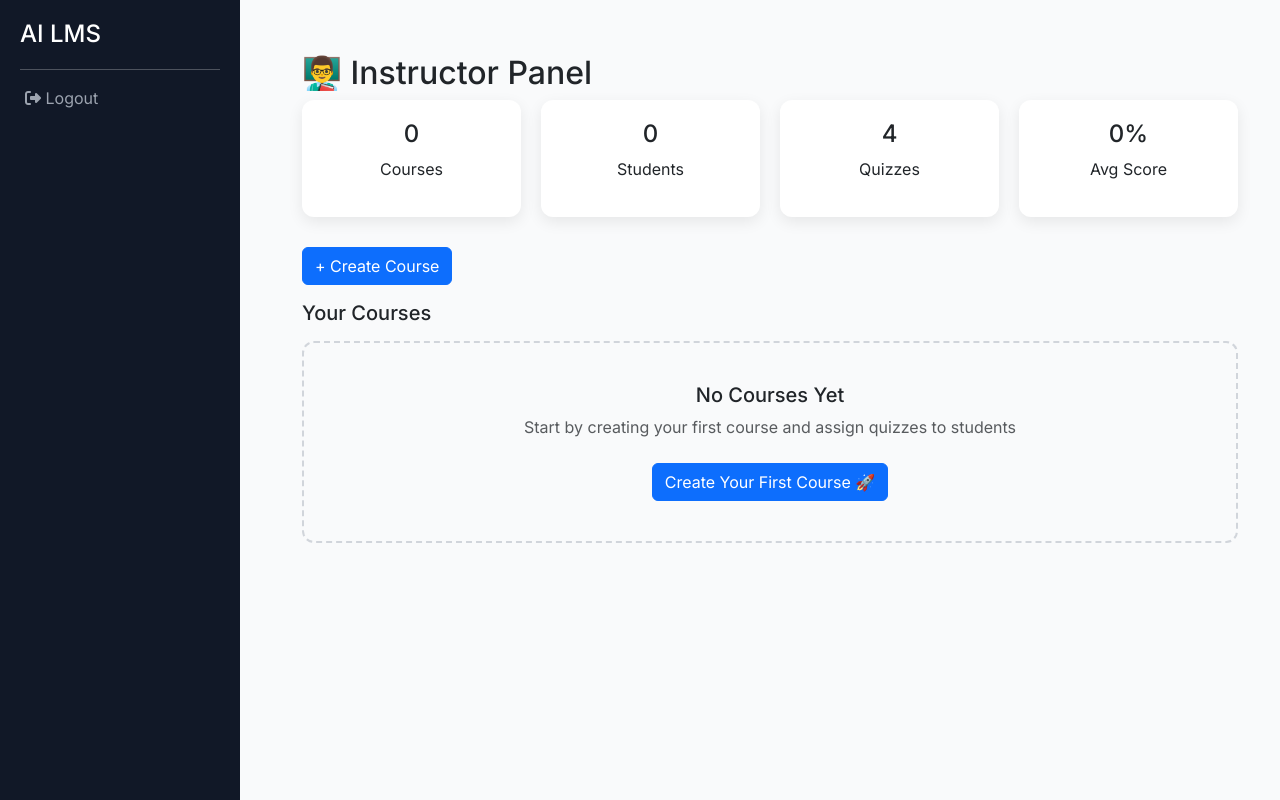
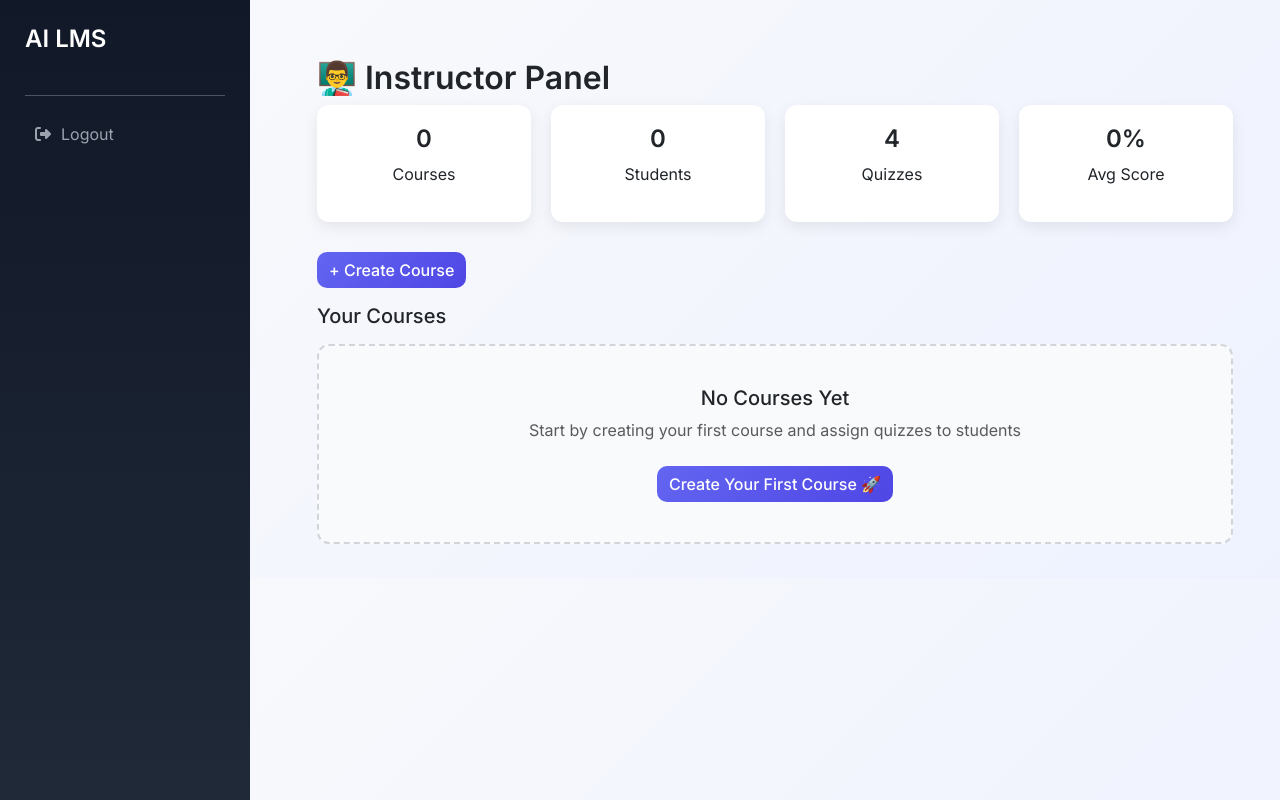
Before and after one commit to manishh-18/ai_learning_ecosystem, a Django app: page /instructor/ in a window 1280 px wide. Run offline with Django 5.2, Linux system fonts and the light colour scheme; a user stored in the database is signed in; data comes from the database, SQL or seed files in the repository; both versions use the stored data as it was after the commit; data that the repository does not hold is empty.

Commit message:
Improved UI

```diff
--- a/templates/accounts/login.html
+++ b/templates/accounts/login.html
@@ -32,7 +32,7 @@
 <div class="container d-flex justify-content-center align-items-center" style="height:100vh;">
 
 
-    <div class="card shadow p-4" style="width:400px;">
+    <div class="card glass shadow p-4" style="width:400px;">
 
         <h3 class="text-center mb-3">Welcome Back</h3>
 
--- a/templates/accounts/register.html
+++ b/templates/accounts/register.html
@@ -40,7 +40,7 @@
 
 <div class="container d-flex justify-content-center align-items-center" style="height:100vh;">
 
-    <div class="card shadow p-4" style="width:420px;">
+    <div class="card glass shadow p-4" style="width:420px;">
 
         <h3 class="text-center mb-3">Create Account</h3>
 
--- a/templates/assessments/result.html
+++ b/templates/assessments/result.html
@@ -5,7 +5,7 @@
 <h2 class="text-success mb-4">Score: {{ score }}/{{ total }}</h2>
 
 {% for r in results %}
-<div class="card p-3 mb-3 shadow-sm">
+<div class="card glass p-3 mb-3 shadow-sm">
 
     <p><b>{{ r.question }}</b></p>
     <p>{{ r.result }}</p>
--- a/templates/assessments/view_quiz.html
+++ b/templates/assessments/view_quiz.html
@@ -8,7 +8,7 @@
     {% csrf_token %}
 
     {% for q in quiz.questions %}
-    <div class="card p-3 mb-3 shadow-sm">
+    <div class="card glass p-3 mb-3 shadow-sm">
         <p><b>{{ forloop.counter }}. {{ q.question }}</b></p>
 
         {% for opt in q.options %}
--- a/templates/base.html
+++ b/templates/base.html
@@ -13,72 +13,125 @@
     <link rel="stylesheet" href="https://cdnjs.cloudflare.com/ajax/libs/font-awesome/6.4.0/css/all.min.css">
 
     <style>
+        * {
+    transition: all 0.2s ease-in-out;
+}
 body {
     font-family: 'Inter', sans-serif;
-            background-color: #F9FAFB;
+    background: linear-gradient(135deg, #f9fafb, #eef2ff);
 }
 
+/* SIDEBAR */
 .sidebar {
-            width: 240px;
+    width: 250px;
     height: 100vh;
     position: fixed;
-            background: #111827;
+    background: linear-gradient(180deg, #111827, #1f2937);
     color: white;
-            padding: 20px;
+    padding: 25px;
+    display: flex;
+    flex-direction: column;
 }
 
 .sidebar h4 {
-            margin-bottom: 20px;
+    font-weight: 600;
+    margin-bottom: 25px;
 }
 
 .sidebar a {
     color: #9CA3AF;
-            display: block;
-            margin-bottom: 15px;
+    display: flex;
+    align-items: center;
+    gap: 10px;
+    padding: 10px;
+    border-radius: 8px;
     text-decoration: none;
-            padding-left: 5px;
-            transition: 0.2s;
+    transition: 0.3s;
 }
 
 .sidebar a:hover {
+    background: rgba(255,255,255,0.08);
     color: white;
 }
 
 .sidebar .active {
+    background: #6366F1;
     color: white;
-            font-weight: 600;
-            border-left: 3px solid #6366F1;
-            padding-left: 10px;
+    font-weight: 500;
 }
 
+/* CONTENT */
 .content {
-            margin-left: 260px;
-            padding: 30px;
+    margin-left: 270px;
+    padding: 35px;
 }
 
-        .card {
-            border-radius: 12px;
+/* CARD DESIGN */
+.card, .doc-card, .quiz-card, .course-card {
+    border-radius: 16px;
+    border: none;
+    background: white;
+    box-shadow: 0 10px 30px rgba(0,0,0,0.08);
     transition: 0.3s;
 }
 
-        .card:hover {
-            transform: translateY(-5px);
+.card:hover,
+.doc-card:hover,
+.quiz-card:hover,
+.course-card:hover {
+    transform: translateY(-5px) scale(1.01);
 }
 
-        /* MESSAGE UI */
-        .alert-wrapper {
-            position: fixed;
-            top: 20px;
-            left: 55%;
-            transform: translateX(-50%);
-            width: 50%;
-            z-index: 9999;
+/* BUTTONS */
+.btn {
+    border-radius: 10px;
+    font-weight: 500;
 }
 
-        .custom-alert {
+.btn-primary {
+    background: linear-gradient(135deg, #6366F1, #4F46E5);
+    border: none;
+}
+
+.btn-primary:hover {
+    opacity: 0.9;
+}
+
+/* HEADINGS */
+h2, h3, h4 {
+    font-weight: 600;
+}
+
+/* BADGES */
+.badge {
+    border-radius: 8px;
+    padding: 6px 10px;
+}
+
+.btn:hover {
+    transform: translateY(-2px);
+}
+.glass {
+    background: rgba(255,255,255,0.6);
+    backdrop-filter: blur(12px);
+    border-radius: 16px;
+}
+
+/* INPUT */
+input, textarea, select {
+    border-radius: 10px !important;
+    border: 1px solid #ddd !important;
+    padding: 10px !important;
+}
+
+
+/* SCROLLBAR */
+::-webkit-scrollbar {
+    width: 6px;
+}
+::-webkit-scrollbar-thumb {
+    background: #c7d2fe;
     border-radius: 10px;
-            text-align: center;
-            box-shadow: 0 5px 15px rgba(0,0,0,0.1);
 }
 </style>
 </head>
@@ -180,6 +233,16 @@ setTimeout(() => {
 </script>
 
 <script src="https://cdn.jsdelivr.net/npm/bootstrap@5.3.0/dist/js/bootstrap.bundle.min.js"></script>
-
+<script>
+document.querySelectorAll("form").forEach(form => {
+    form.addEventListener("submit", function () {
+        const btn = form.querySelector("button[type='submit']");
+        if (btn) {
+            btn.disabled = true;
+            btn.innerHTML = "Processing... ⏳";
+        }
+    });
+});
+</script>
 </body>
 </html>
--- a/templates/courses/course_list.html
+++ b/templates/courses/course_list.html
@@ -8,7 +8,7 @@
 
 {% for course in courses %}
     <div class="col-md-4">
-        <div class="card p-3 shadow-sm mb-3">
+        <div class="card glass p-3 shadow-sm mb-3">
             <h5>{{ course.title }}</h5>
             <p>{{ course.description|truncatewords:15 }}</p>
             <p><small>Instructor: {{ course.instructor }}</small></p>
--- a/templates/courses/create_course.html
+++ b/templates/courses/create_course.html
@@ -43,7 +43,7 @@
 
 <div class="course-container mt-5">
 
-    <div class="course-card">
+    <div class="course-card glass ">
 
         <h3 class="mb-2">📚 Create New Course</h3>
         <p class="text-muted mb-4">
--- a/templates/documents/summary.html
+++ b/templates/documents/summary.html
@@ -6,7 +6,7 @@
 
     <h3>{{ doc.title }}</h3>
 
-    <div class="summary-card mt-3">
+    <div class="summary-card glass mt-3">
         {% for line in doc.ai_summary.splitlines %}
             {% if line %}
                 <p>• {{ line }}</p>
--- a/templates/documents/upload.html
+++ b/templates/documents/upload.html
@@ -48,7 +48,7 @@
 
 <div class="upload-container mt-5">
 
-    <div class="upload-card">
+    <div class="upload-card glass ">
 
         <h3 class="text-center mb-3">📄 Upload Document</h3>
         <p class="text-center text-muted">Upload your study material and generate AI quizzes</p>
--- a/templates/home.html
+++ b/templates/home.html
@@ -61,7 +61,7 @@
 
         <!-- Student -->
         <div class="col-md-3 m-2">
-            <div class="card-custom text-center">
+            <div class="card-custom glass text-center">
                 <i class="fas fa-user-graduate fa-2x mb-3 text-primary"></i>
                 <h4>Student</h4>
                 <p>Learn, attempt quizzes, and get AI feedback</p>
@@ -73,7 +73,7 @@
 
         <!-- Instructor -->
         <div class="col-md-3 m-2">
-            <div class="card-custom text-center">
+            <div class="card-custom glass text-center">
                 <i class="fas fa-chalkboard-teacher fa-2x mb-3 text-success"></i>
                 <h4>Instructor</h4>
                 <p>Create courses, upload content, and manage students</p>
@@ -85,7 +85,7 @@
 
         <!-- Admin -->
         <div class="col-md-3 m-2">
-            <div class="card-custom text-center">
+            <div class="card-custom glass text-center">
                 <i class="fas fa-user-shield fa-2x mb-3 text-danger"></i>
                 <h4>Admin</h4>
                 <p>Monitor system, analytics, and manage platform</p>
--- a/templates/instructor/course_students.html
+++ b/templates/instructor/course_students.html
@@ -72,7 +72,7 @@
     <div id="studentList">
 
     {% for s in students %}
-    <div class="student-card student-item">
+    <div class="student-card glass student-item">
 
         <div class="d-flex justify-content-between">
             <h6>{{ s.name }}</h6>
--- a/templates/instructor/dashboard.html
+++ b/templates/instructor/dashboard.html
@@ -42,22 +42,22 @@
     <!-- Stats -->
     <div class="stat-box">
 
-        <div class="stat-card">
+        <div class="stat-card glass ">
             <h4>{{ total_courses }}</h4>
             <p>Courses</p>
         </div>
 
-        <div class="stat-card">
+        <div class="glass stat-card">
             <h4>{{ total_students }}</h4>
             <p>Students</p>
         </div>
 
-        <div class="stat-card">
+        <div class="glass stat-card">
             <h4>{{ total_quizzes }}</h4>
             <p>Quizzes</p>
         </div>
 
-        <div class="stat-card">
+        <div class="glass stat-card">
             <h4>{{ avg_score }}%</h4>
             <p>Avg Score</p>
         </div>
--- a/templates/instructor/student_report.html
+++ b/templates/instructor/student_report.html
@@ -18,14 +18,14 @@
     <p class="text-muted">Course: {{ course.title }}</p>
 
     <!-- Overview -->
-    <div class="report-card">
+    <div class="report-card glass ">
         <h5>Overview</h5>
         <p><b>Progress:</b> {{ progress }}%</p>
         <p><b>Average Score:</b> {{ avg_score }}%</p>
     </div>
 
     <!-- Quiz History -->
-    <div class="report-card">
+    <div class="report-card glass ">
         <h5>Quiz History</h5>
 
         {% for q in quiz_history %}
@@ -39,7 +39,7 @@
     </div>
 
     <!-- Performance Trend -->
-    <div class="report-card">
+    <div class="report-card glass ">
         <h5>Performance Trend</h5>
 
         {% for s in scores %}
```
Also changed, not shown: templates/ai_engine/chat.html (+8 -0 lines), templates/analytics/dashboard.html (+12 -12 lines), templates/assessments/quiz_list.html (+6 -2 lines), templates/documents/list.html (+6 -2 lines), templates/student_dashboard.html (+8 -8 lines), db.sqlite3. Lines whose indentation alone changed are shown as unchanged.
